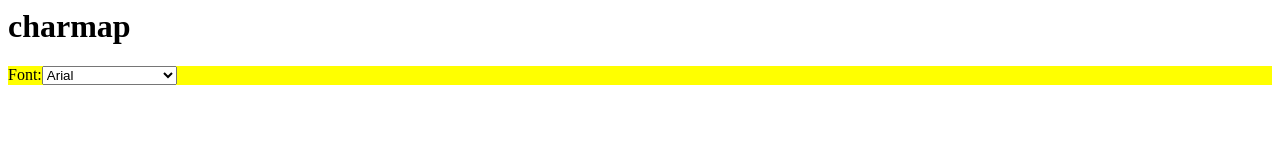
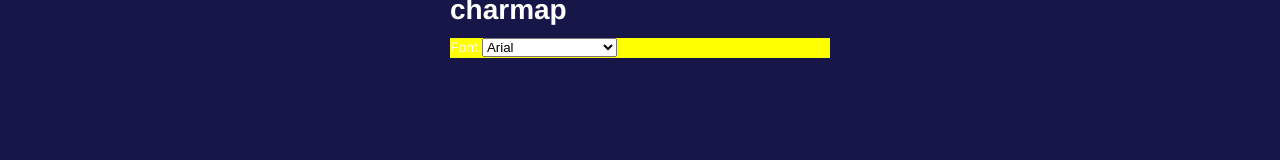
Before and after one commit to jborza/bad_charmap, a plain HTML site: page index.html in a window 1280 px wide. Drawn offline with Linux system fonts and the light colour scheme.

Commit message:
charmap app css

```diff
--- /dev/null
+++ b/charmap.css
@@ -0,0 +1,12 @@
+body {
+    font: 14px 'Helvetica Neue', Helvetica, Arial, sans-serif;
+    line-height: 1.4em;
+    background: #161748;
+    color: #ffffff;
+    min-width: 230px;
+    max-width: 380px;
+    margin: 0 auto;
+    -webkit-font-smoothing: antialiased;
+    -moz-osx-font-smoothing: grayscale;
+    font-weight: 300;
+}
--- a/index.html
+++ b/index.html
@@ -1,7 +1,7 @@
 <html>
 
 <head>
-    <!--<link rel="stylesheet" href="todo.css" type="text/css">-->
+    <link rel="stylesheet" href="charmap.css" type="text/css">
 </head>
 
 <body id="_body">
```
